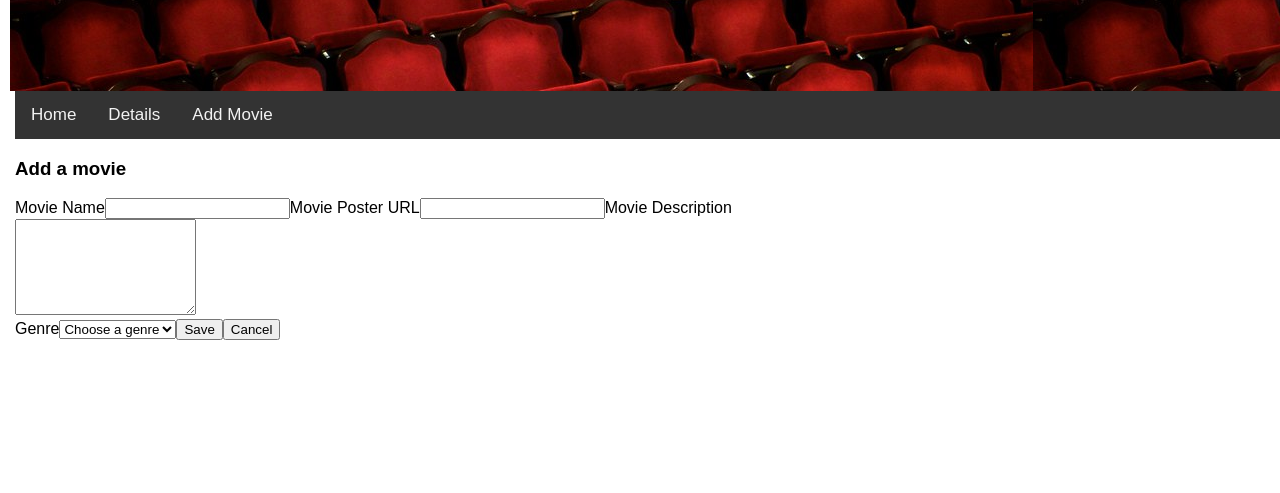
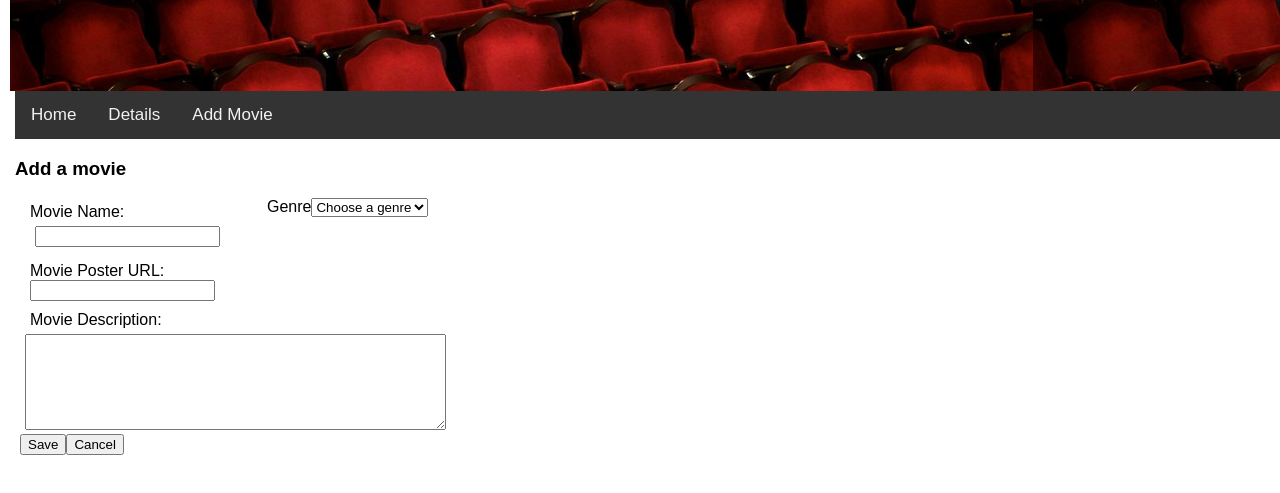
Before and after one commit to sdeda1us/move-sagas, a React app: page /#/add-movie in a window 1280 px wide. Shown: the part 99-592 px from the top of the page. Built offline with nearby package versions, Linux system fonts and the light colour scheme.

Commit message:
added base styling for addMovie component

```diff
--- a/src/components/AddMovie/AddMovie.js
+++ b/src/components/AddMovie/AddMovie.js
@@ -22,15 +22,24 @@ class AddMovie extends Component {
         return(
             <div>
                 <h3>Add a movie</h3>
+
                 <form onSubmit={this.handleSubmit}>
-                    <label>Movie Name</label>
-                    <input type="text" onChange={(event) => this.props.dispatch({type:'SET_TITLE', payload: event.target.value})} />
-                    <label>Movie Poster URL</label>
+                    <div className="flexContainer">
+                    <div className="formSpace">
+                        <div className="textForm">
+                            <label>Movie Name: </label>
+                            <input className="inputStyle" type="text" onChange={(event) => this.props.dispatch({type:'SET_TITLE', payload: event.target.value})} />
+                        </div>
+                        <div className="textForm">
+                            <label>Movie Poster URL: </label>
                             <input type="text" onChange={(event) => this.props.dispatch({type:'SET_URL', payload: event.target.value})}/>
-                    <label>Movie Description</label>
-                    <br/>
-                    <textarea type="text" rows="6" columns="100" onChange={(event) => this.props.dispatch({type:'SET_DESCRIPTION', payload: event.target.value})}/>
-                    <br/>
+                        </div>
+                        <div className="textForm">
+                            <label>Movie Description: </label>
+                        </div>
+                        <textarea type="text" rows="6" cols="50" onChange={(event) => this.props.dispatch({type:'SET_DESCRIPTION', payload: event.target.value})}/>
+                    </div>
+                    <div clasName="formSpace">
                     <label>Genre</label>
                         <select name="genres" onChange={(event) => this.props.dispatch({type:'SET_GENRE', payload: event.target.value})}>
                             <option>Choose a genre</option>
@@ -48,11 +57,15 @@ class AddMovie extends Component {
                             <option value="12">Space-Opera</option>
                             <option value="13">Superhero</option>
                         </select>
+                    </div>
+                    </div>
+                    <div>
                     <button type="submit">Save</button>
                     <button onClick={(event)=> {this.props.dispatch({type: 'CLEAR_FORM_DATA'});
                                                 this.props.history.push('/')}}>
                                                 Cancel
                                                 </button>
+                    </div>
                 </form>
             </div>
         )
--- a/src/components/App/App.css
+++ b/src/components/App/App.css
@@ -31,6 +31,19 @@ div {
   justify-content: space-around;
 }
 
+.flexContainer {
+  display: inline-flex;
+}
+
+.formSpace {
+  width: 40%;
+  display: block;
+}
+
+.inputStyle {
+  margin: 5px;
+}
+
 .posterSpace {
   display: inline-flex;
   flex-wrap: wrap;
@@ -58,6 +71,10 @@ div {
   border-radius: 15px;
 }
 
+.textForm {
+  padding: 5px;
+}
+
 .topnav {
   background-color: #333;
   overflow: hidden;
```
Lines whose indentation alone changed are shown as unchanged.
